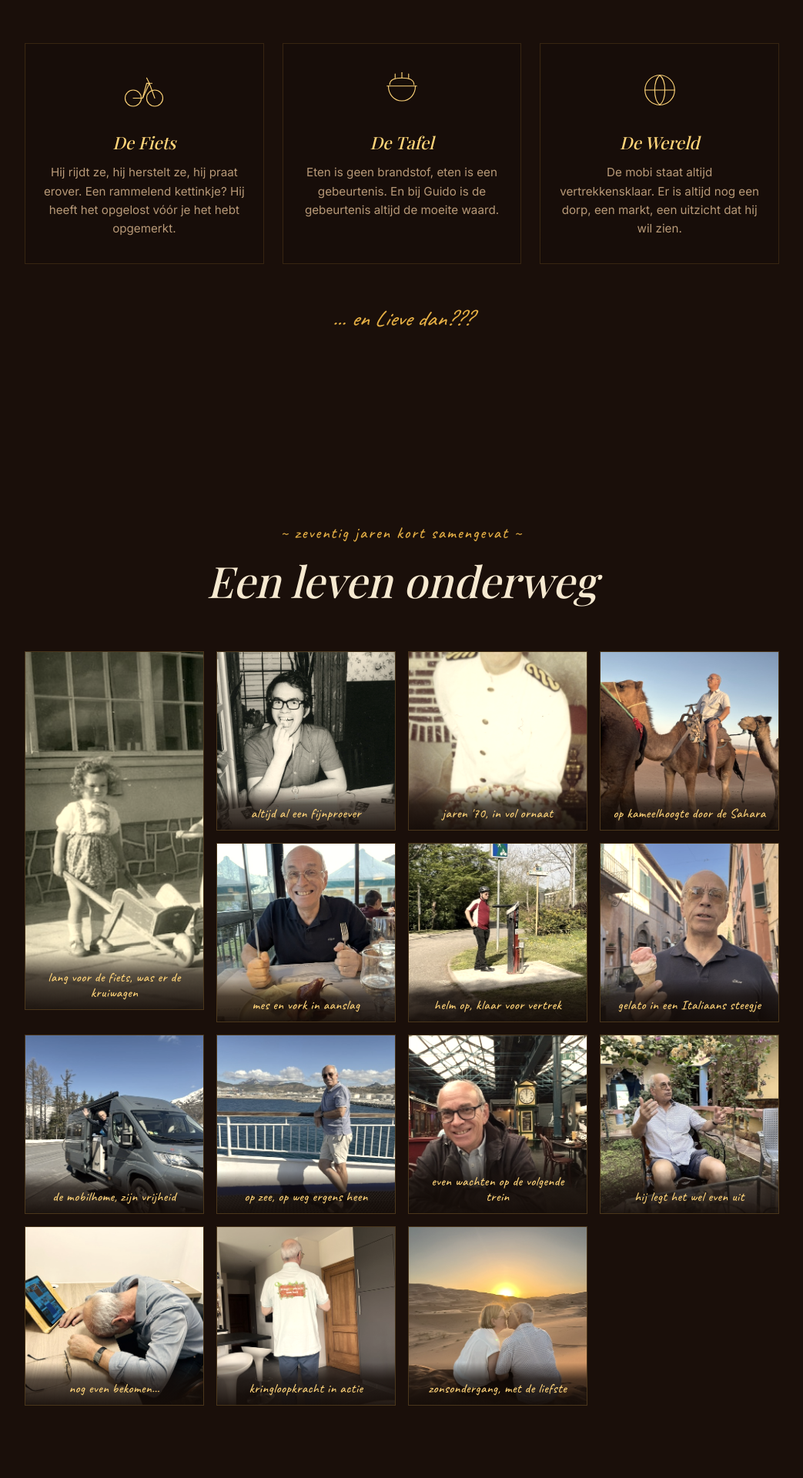
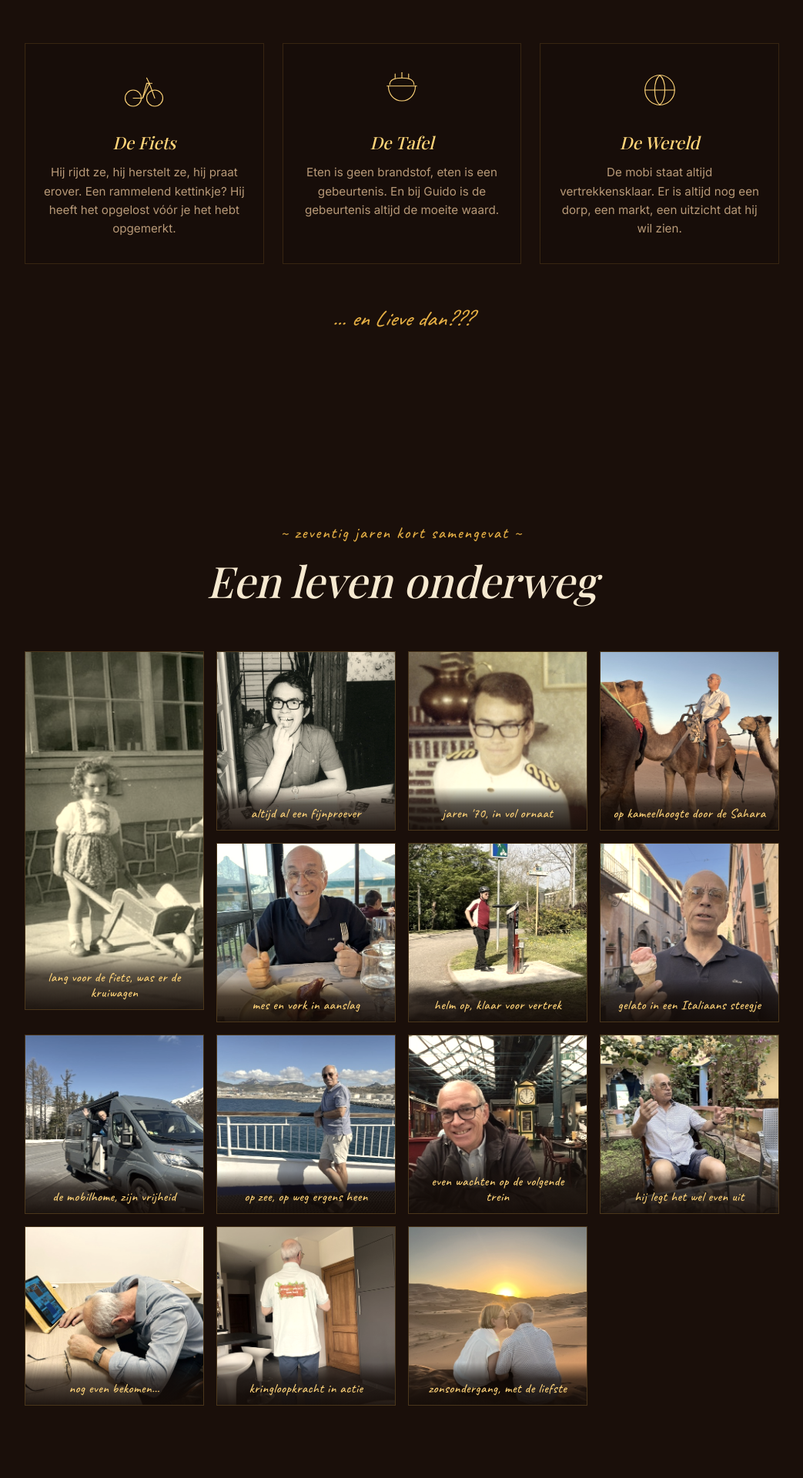
Before and after one commit to breibeest/guido-70, a Jekyll site: the page built from 31-7/index.html, in a window 1280 px wide. Shown: the part 3416-5336 px from the top of the page at 77% size, without its empty margins (118-1161 px from the left). Built offline with Jekyll 4.4.1, drawn with Linux system fonts in a browser that asks for light colours; some web fonts are replaced.

Commit message:
fix face

```diff
--- a/_layouts/invite.html
+++ b/_layouts/invite.html
@@ -486,6 +486,7 @@
   .gallery figure.tall { grid-row: span 2; aspect-ratio: 1/2; }
   @media (max-width: 600px) { .gallery figure.tall { grid-row: span 1; aspect-ratio: 1; } }
   .gallery figure.tall img { object-position: 15% center; }
+  .gallery figure img[src*="dient-op"] { object-position: center top; }
 
   /* ---------- Lightbox ---------- */
   .gallery figure { cursor: zoom-in; }
--- a/_layouts/weekend.html
+++ b/_layouts/weekend.html
@@ -486,6 +486,7 @@
   .gallery figure.tall { grid-row: span 2; aspect-ratio: 1/2; }
   @media (max-width: 600px) { .gallery figure.tall { grid-row: span 1; aspect-ratio: 1; } }
   .gallery figure.tall img { object-position: 15% center; }
+  .gallery figure img[src*="dient-op"] { object-position: center top; }
 
   /* ---------- Lightbox ---------- */
   .gallery figure { cursor: zoom-in; }
```
